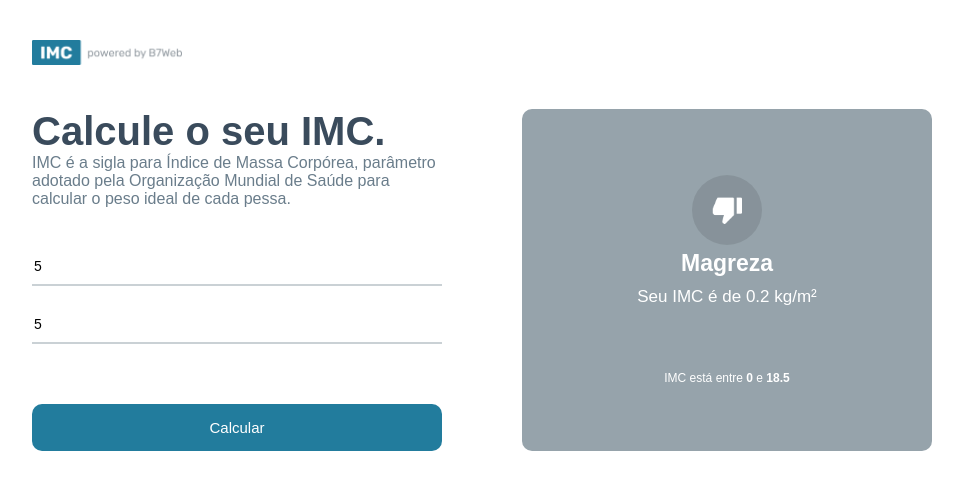
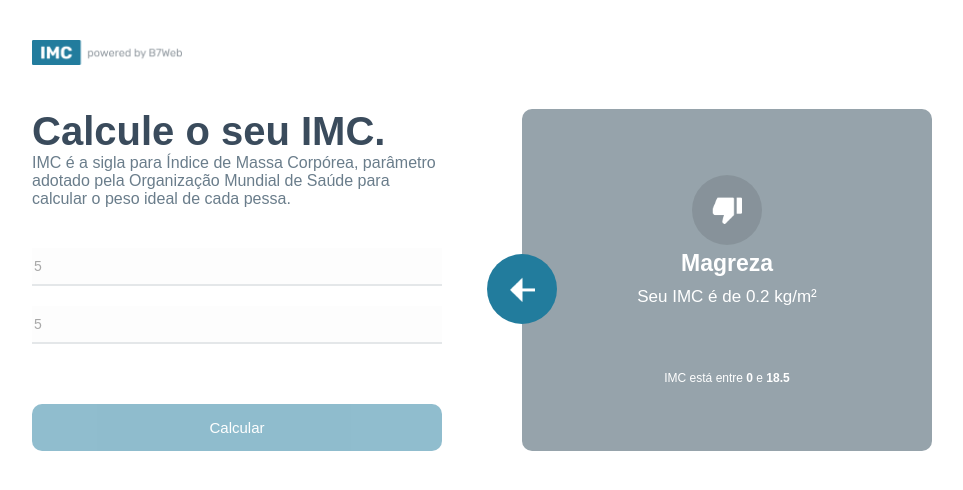
Before and after one commit to natancs/calc-bmi, a React (Create React App) app: page / in a window 1280 px wide. Both pictures are taken after typing "5", "5" into the empty fields and a click on the button "Calcular". Shown: the top 490 px of the page, without its empty margins (158-1121 px from the left). Built offline with nearby package versions, Linux system fonts and the light colour scheme.

Commit message:
Disabling the inputs and the button

```diff
--- a/src/App.module.css
+++ b/src/App.module.css
@@ -39,6 +39,9 @@
   font-size: 14px;
   outline: 0;
 }
+.container .leftSide input:disabled {
+  opacity: .5;
+}
 .container .leftSide button {
   background-color: #227C9D;
   color: #fff;
@@ -53,6 +56,10 @@
 }
 .container .leftSide button:hover {
   opacity: .8;
+}
+.container .leftSide button:disabled {
+  opacity: .5;
+  cursor: auto;
 }
 
 
@@ -71,3 +78,20 @@
   flex: 1;
   display: flex;
 }
+.container .rightSide .rightArrow {
+  position: absolute;
+  background: #227C9D;
+  width: 70px;
+  height: 70px;
+  border-radius: 50%;
+  display: flex;
+  justify-content: center;
+  align-items: center;
+  cursor: pointer;
+  margin-left: -35px;
+  margin-top: 145px;
+  transition: all ease .3s;
+}
+.container .rightSide .rightArrow:hover {
+  background-color: #468faa;
+}
--- a/src/App.tsx
+++ b/src/App.tsx
@@ -1,6 +1,7 @@
 import { useState } from "react";
 import styles from "./App.module.css";
 import poweredImage from "./assets/powered.png";
+import leftArrowImage from "./assets/leftarrow.png";
 import { GridItem } from "./components/GridItem";
 
 import { levels, calculateImc, Level } from "./helpers/imc";
@@ -16,6 +17,12 @@
     } else {
       alert("Digite todos os campos.");
     }
+  }
+
+  function handleBackButton() {
+    setToShow(null);
+    setHeightField(0);
+    setWeightField(0);
   }
 
   return (
@@ -36,15 +43,20 @@
             placeholder="Digite a sua altura. Ex: 1.5 (em métros)"
             value={heightField > 0 ? heightField : ""}
             onChange={e => setHeightField(parseFloat(e.target.value))}
+            disabled={toShow ? true : false}
           />
           <input
             type="number"
             placeholder="Digite o seu peso. Ex: 80.5 (em kg)"
             value={weightField > 0 ? weightField : ""}
             onChange={e => setWeightField(parseFloat(e.target.value))}
+            disabled={toShow ? true : false}
           />
 
-          <button onClick={handleCalculateButton}>Calcular</button>
+          <button
+            onClick={handleCalculateButton}
+            disabled={toShow ? true : false}
+          >Calcular</button>
         </div>
 
 
@@ -58,8 +70,11 @@
           }
           {toShow &&
             <div className={styles.rightBig}>
-              <div className={styles.rightArrow}>
-
+              <div
+                className={styles.rightArrow}
+                onClick={handleBackButton}
+              >
+                <img src={leftArrowImage} alt="" width={25} />
               </div>
               <GridItem item={toShow} />
             </div>
--- a/src/helpers/imc.ts
+++ b/src/helpers/imc.ts
@@ -21,9 +21,9 @@
       imc >= levels[i].imc[0] &&
       imc < levels[i].imc[1]
     ) {
-      let level = { ...levels[i] };
-      level.yourImc = parseFloat(imc.toFixed(2));
-      return level;
+      let levelCopy: Level = { ...levels[i] };
+      levelCopy.yourImc = parseFloat(imc.toFixed(2));
+      return levelCopy;
     }
   }
 
```
